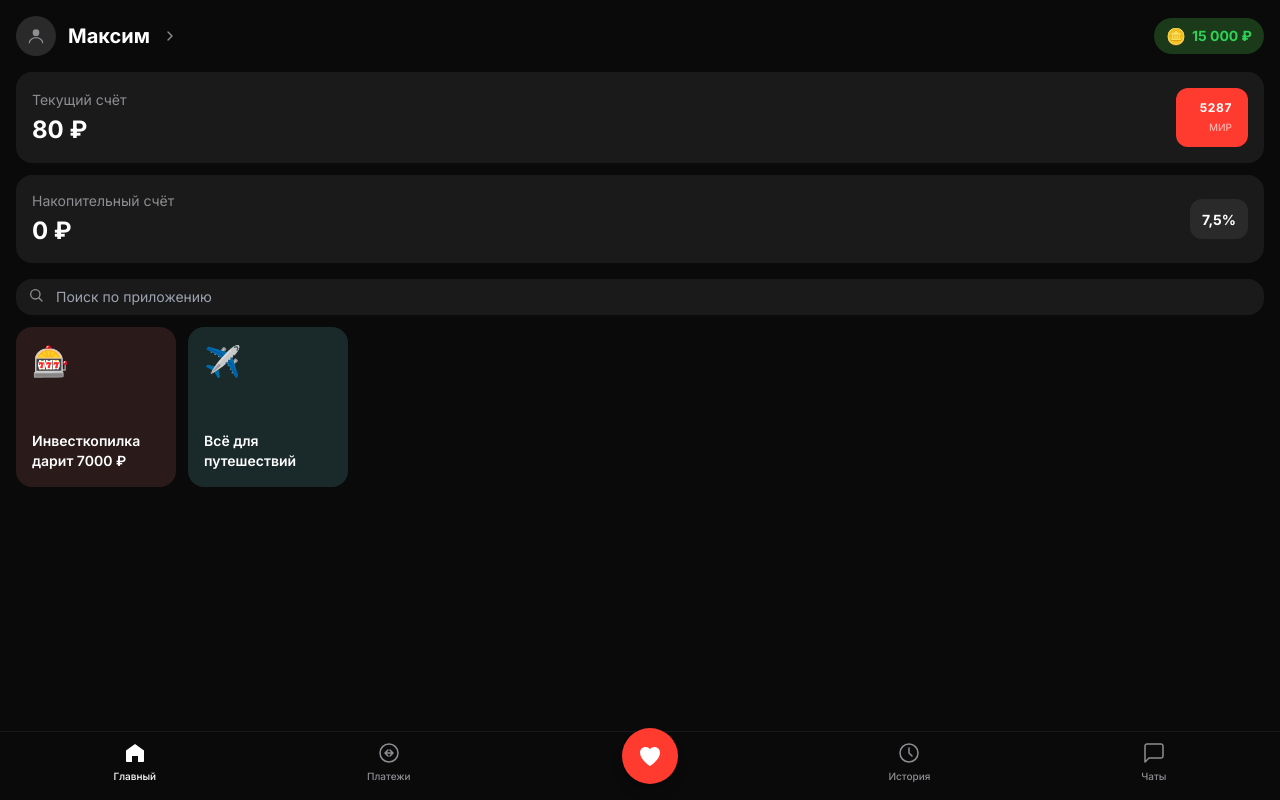
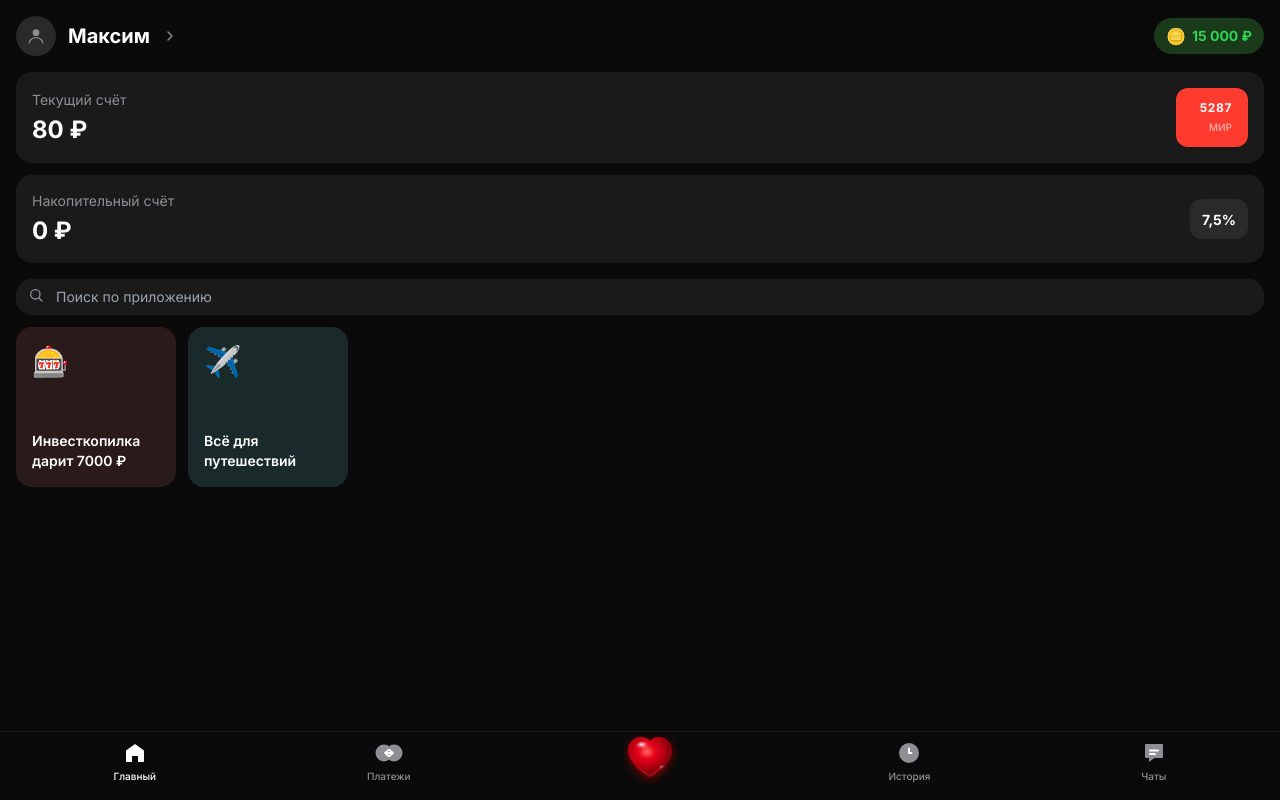
Before and after one commit to gurianovgo-rgb/alfa-smysl-prototype, a React (Vite) app: page / in a window 1280 px wide. Built offline with nearby package versions, Linux system fonts and the light colour scheme.

Commit message:
авыавв

```diff
--- a/src/components/BottomNav.jsx
+++ b/src/components/BottomNav.jsx
@@ -21,34 +21,65 @@ export default function BottomNav() {
         </button>
 
         <button className="flex flex-col items-center gap-1 btn-press">
-          <svg width="24" height="24" viewBox="0 0 24 24" fill="none">
-            <circle cx="12" cy="12" r="9" stroke="#8E8E93" strokeWidth="1.5" fill="none"/>
-            <path d="M8 12H16M8 12L11 9M8 12L11 15M16 12L13 9M16 12L13 15" stroke="#8E8E93" strokeWidth="1.5" strokeLinecap="round"/>
+          <svg width="28" height="24" viewBox="0 0 28 24" fill="none">
+            <circle cx="9" cy="12" r="8.5" fill="#8E8E93"/>
+            <circle cx="19" cy="12" r="8.5" fill="#8E8E93"/>
+            <path d="M10 12H18M13.5 9L10 12L13.5 15M14.5 9L18 12L14.5 15" stroke="white" strokeWidth="1.8" strokeLinecap="round" strokeLinejoin="round"/>
           </svg>
           <span className="text-[10px] font-medium text-[#8E8E93]">Платежи</span>
         </button>
 
         <button className="flex flex-col items-center -mt-3 btn-press">
-          <div className="w-14 h-14 rounded-full bg-[#FF3B30] flex items-center justify-center shadow-lg">
-            <svg width="28" height="28" viewBox="0 0 28 28" fill="none">
-              <path d="M14 24C14 24 4 18 4 10.5C4 7.46 6.46 5 9.5 5C11.26 5 12.85 5.84 14 7.09C15.15 5.84 16.74 5 18.5 5C21.54 5 24 7.46 24 10.5C24 18 14 24 14 24Z"
-                fill="white"/>
-            </svg>
-          </div>
+          <svg width="56" height="56" viewBox="0 0 56 56" fill="none">
+            <defs>
+              <radialGradient id="heart-main" cx="42%" cy="35%" r="60%">
+                <stop offset="0%" stopColor="#FF6B5B"/>
+                <stop offset="35%" stopColor="#E8001A"/>
+                <stop offset="75%" stopColor="#B00010"/>
+                <stop offset="100%" stopColor="#7A0009"/>
+              </radialGradient>
+              <radialGradient id="heart-rim" cx="50%" cy="80%" r="55%">
+                <stop offset="0%" stopColor="#FF2D1A" stopOpacity="0.6"/>
+                <stop offset="100%" stopColor="#6A0008" stopOpacity="0"/>
+              </radialGradient>
+              <radialGradient id="heart-gloss" cx="38%" cy="28%" r="45%">
+                <stop offset="0%" stopColor="white" stopOpacity="0.9"/>
+                <stop offset="60%" stopColor="white" stopOpacity="0.15"/>
+                <stop offset="100%" stopColor="white" stopOpacity="0"/>
+              </radialGradient>
+              <radialGradient id="heart-gloss2" cx="65%" cy="75%" r="30%">
+                <stop offset="0%" stopColor="white" stopOpacity="0.4"/>
+                <stop offset="100%" stopColor="white" stopOpacity="0"/>
+              </radialGradient>
+              <filter id="heart-shadow" x="-10%" y="-10%" width="120%" height="130%">
+                <feDropShadow dx="0" dy="3" stdDeviation="4" floodColor="#CC0010" floodOpacity="0.6"/>
+              </filter>
+              <clipPath id="heart-clip">
+                <path d="M28 49C28 49 6 37 6 22C6 14.82 11.82 9 19 9C22.5 9 25.7 10.4 28 12.8C30.3 10.4 33.5 9 37 9C44.18 9 50 14.82 50 22C50 37 28 49 28 49Z"/>
+              </clipPath>
+            </defs>
+            <path d="M28 49C28 49 6 37 6 22C6 14.82 11.82 9 19 9C22.5 9 25.7 10.4 28 12.8C30.3 10.4 33.5 9 37 9C44.18 9 50 14.82 50 22C50 37 28 49 28 49Z" fill="url(#heart-main)" filter="url(#heart-shadow)"/>
+            <path d="M28 49C28 49 6 37 6 22C6 14.82 11.82 9 19 9C22.5 9 25.7 10.4 28 12.8C30.3 10.4 33.5 9 37 9C44.18 9 50 14.82 50 22C50 37 28 49 28 49Z" fill="url(#heart-rim)"/>
+            <path d="M28 47C28 47 8 36 8 22C8 15.92 12.92 11 19 11C22.2 11 25.1 12.3 28 15C30.9 12.3 33.8 11 37 11C43.08 11 48 15.92 48 22C48 36 28 47 28 47Z" fill="url(#heart-main)"/>
+            <ellipse cx="22" cy="19" rx="9" ry="5.5" fill="url(#heart-gloss)" clipPath="url(#heart-clip)"/>
+            <ellipse cx="38" cy="37" rx="6" ry="4" fill="url(#heart-gloss2)" clipPath="url(#heart-clip)"/>
+          </svg>
         </button>
 
         <button className="flex flex-col items-center gap-1 btn-press">
           <svg width="24" height="24" viewBox="0 0 24 24" fill="none">
-            <circle cx="12" cy="12" r="9" stroke="#8E8E93" strokeWidth="1.5" fill="none"/>
-            <path d="M12 7V12L15 15" stroke="#8E8E93" strokeWidth="1.5" strokeLinecap="round" strokeLinejoin="round"/>
+            <circle cx="12" cy="12" r="10" fill="#8E8E93"/>
+            <rect x="11" y="6.5" width="2" height="5.5" rx="1" fill="white"/>
+            <rect x="11" y="11" width="4.5" height="2" rx="1" fill="white"/>
           </svg>
           <span className="text-[10px] font-medium text-[#8E8E93]">История</span>
         </button>
 
         <button className="flex flex-col items-center gap-1 btn-press">
           <svg width="24" height="24" viewBox="0 0 24 24" fill="none">
-            <path d="M21 15C21 15.53 20.79 16.04 20.41 16.41C20.04 16.79 19.53 17 19 17H7L3 21V5C3 4.47 3.21 3.96 3.59 3.59C3.96 3.21 4.47 3 5 3H19C19.53 3 20.04 3.21 20.41 3.59C20.79 3.96 21 4.47 21 5V15Z"
-              stroke="#8E8E93" strokeWidth="1.5" fill="none" strokeLinejoin="round"/>
+            <path d="M20 3H4C3.45 3 3 3.45 3 4V16C3 16.55 3.45 17 4 17H7V21L12.5 17H20C20.55 17 21 16.55 21 16V4C21 3.45 20.55 3 20 3Z" fill="#8E8E93"/>
+            <rect x="7" y="8.5" width="10" height="2" rx="1" fill="white"/>
+            <rect x="7" y="12" width="7" height="2" rx="1" fill="white"/>
           </svg>
           <span className="text-[10px] font-medium text-[#8E8E93]">Чаты</span>
         </button>
```
